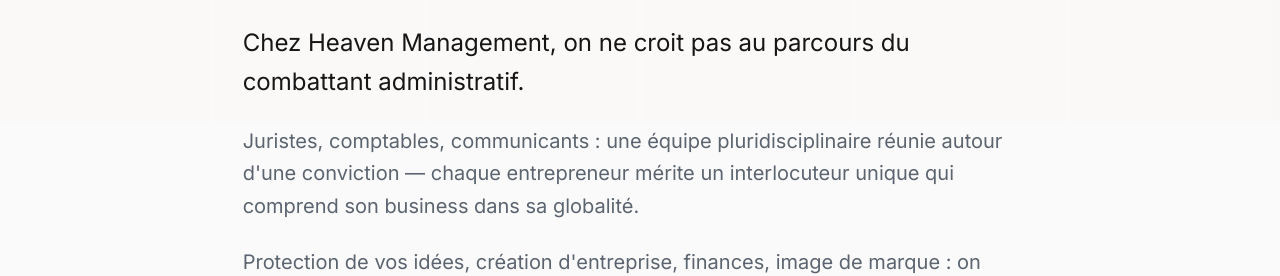
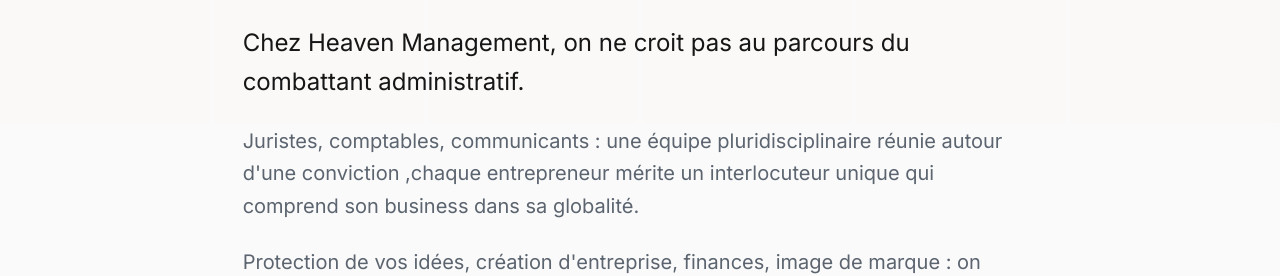
Before and after one commit to loembs/heaven_management, a Next.js app: page / in a window 1280 px wide. Shown: the part 3540-3816 px from the top of the page. Built offline with nearby package versions, Linux system fonts and the light colour scheme.

Commit message:
updates003

```diff
--- a/components/about-section.tsx
+++ b/components/about-section.tsx
@@ -182,7 +182,7 @@ export function AboutSection() {
                   Chez Heaven Management, on ne croit pas au parcours du combattant administratif.
                 </p>
                 <p className="text-lg lg:text-xl text-muted-foreground leading-relaxed">
-                  Juristes, comptables, communicants : une équipe pluridisciplinaire réunie autour d'une conviction — chaque entrepreneur mérite un interlocuteur unique qui comprend son business dans sa globalité.
+                  Juristes, comptables, communicants : une équipe pluridisciplinaire réunie autour d'une conviction ,chaque entrepreneur mérite un interlocuteur unique qui comprend son business dans sa globalité.
                 </p>
                 <p className="text-lg lg:text-xl text-muted-foreground leading-relaxed">
                   Protection de vos idées, création d'entreprise, finances, image de marque : on centralise tout, avec clarté et transparence.
```
